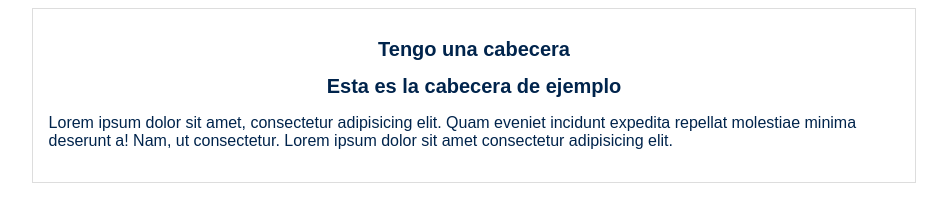
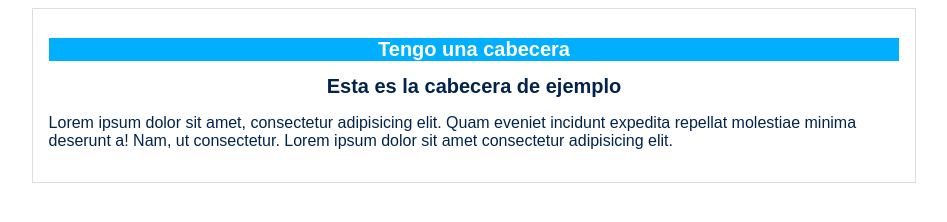
Before and after one commit to juanpablomg17/Git-commands, a plain HTML site: page index.html in a window 1280 px wide. Shown: the whole page, without its empty margins (166-1113 px from the left). Drawn offline with Linux system fonts and the light colour scheme.

Commit message:
Finalizada la cabecera con diseño azul

```diff
--- a/css/styles.css
+++ b/css/styles.css
@@ -20,3 +20,9 @@ margin: 0 auto;
     font-size: 20px;
     text-align: center;
 }
+
+#head_container-title{
+    background-color: #00afff;
+    color: #fff;
+    width: 100%;
+}
--- a/index.html
+++ b/index.html
@@ -11,7 +11,7 @@
 
     <div>
         <div class="head_container">
-            <h1>Tengo una cabecera</h1>
+            <h1 id="head_container-title">Tengo una cabecera</h1>
             <div id="post">
                 <h1>Esta es la cabecera de ejemplo</h1>
             </div>
```
